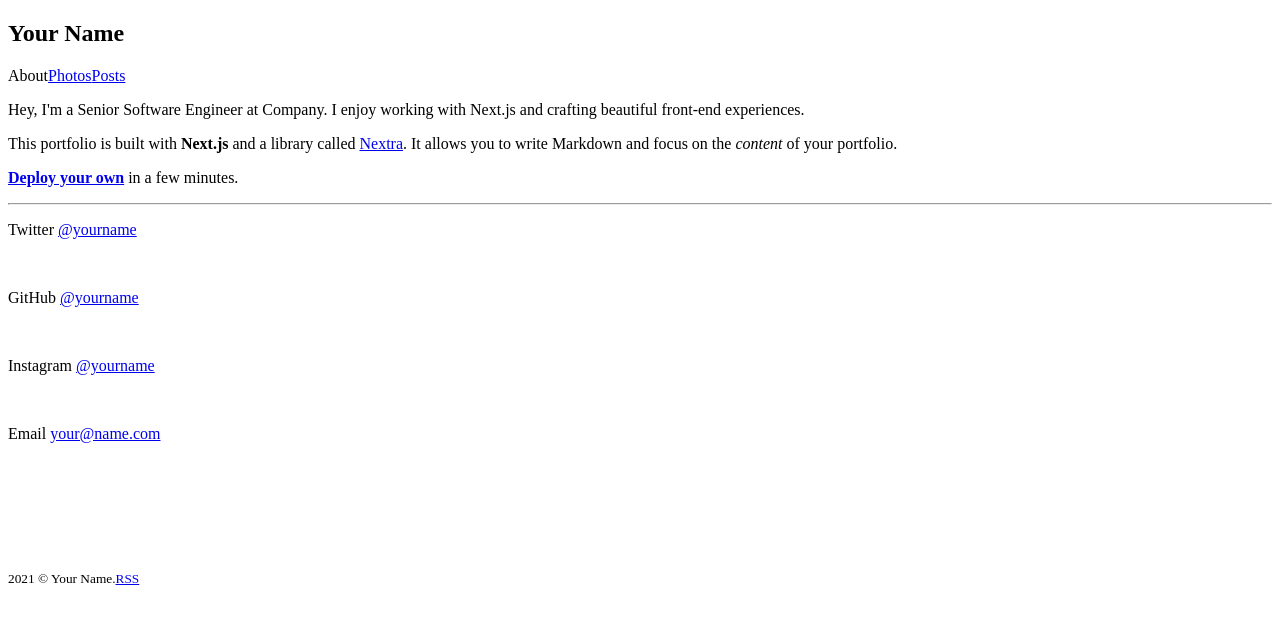
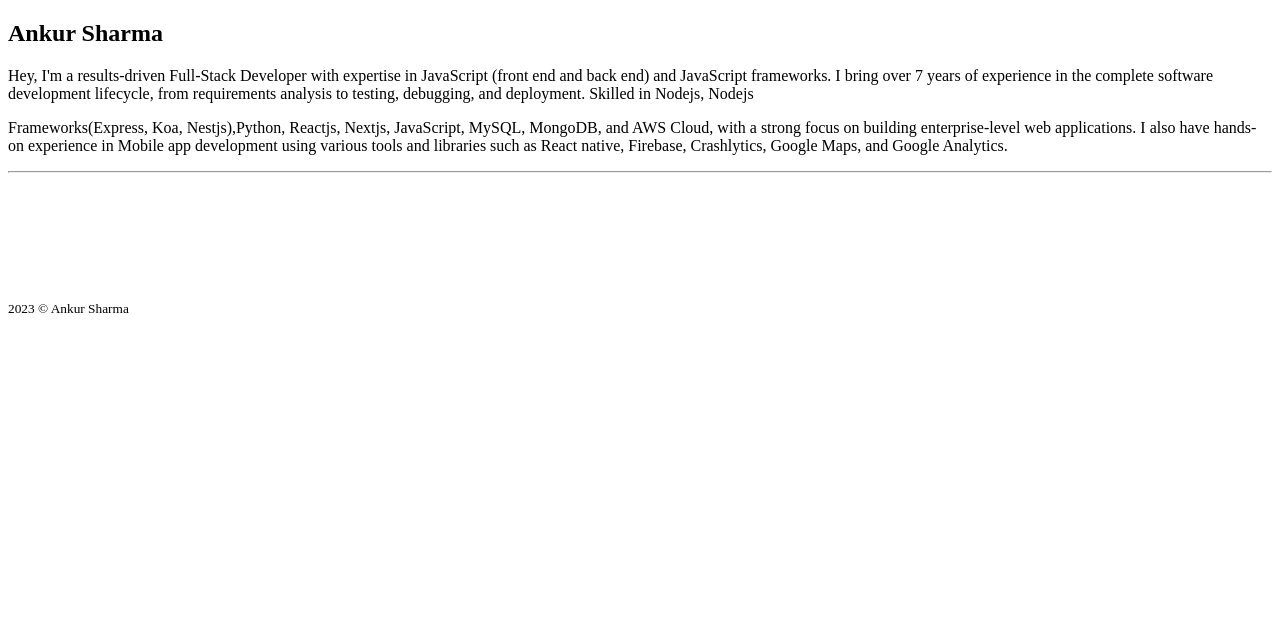
Before and after one commit to a4abs/a4abs.github.io, a plain HTML site: page index.html in a window 1280 px wide. Drawn offline with Linux system fonts and the light colour scheme.

Commit message:
:zap: updated profile

```diff
--- a/index.html
+++ b/index.html
@@ -13,27 +13,14 @@
       <link rel="preload" href="/styles/main.css" as="style"/>
    </head>
    <body>
-      <div id="__next">
+      <div >
          <article class="container prose prose-sm md:prose">
-            <h1>Your Name</h1>
-            <div class="nav-line"><span class="nav-link">About</span><a class="nav-link" href="/photos">Photos</a><a class="nav-link" href="/posts">Posts</a></div>
-            <p>Hey, I&#x27;m a Senior Software Engineer at Company. I enjoy working with Next.js and crafting beautiful front-end experiences.</p>
-            <p>This portfolio is built with <strong>Next.js</strong> and a library called <a target="_blank" rel="noopener" href="https://nextra.vercel.app/">Nextra</a>. It allows you to write Markdown and focus on the <em>content</em> of your portfolio.</p>
-            <p><a target="_blank" rel="noopener" href="https://vercel.com/new/git/external?repository-url=https://github.com/vercel-solutions/nextjs-portfolio-starter&amp;project-name=portfolio&amp;repository-name=portfolio"><strong>Deploy your own</strong></a> in a few minutes.</p>
+            <h1>Ankur Sharma</h1>
+            <p>Hey, I&#x27;m a results-driven Full-Stack Developer with expertise in JavaScript (front end and back end) and JavaScript frameworks. I bring over 7 years of experience in the complete software development lifecycle, from requirements analysis to testing, debugging, and deployment. Skilled in Nodejs, Nodejs </p>
+            <p>Frameworks(Express, Koa, Nestjs),Python, Reactjs, Nextjs, JavaScript, MySQL, MongoDB, and AWS Cloud, with a strong focus on building enterprise-level web applications. I also have hands-on experience in Mobile app development using various tools and libraries such as React native, Firebase, Crashlytics, Google Maps, and Google Analytics.</p>
             <hr/>
-            <div>
-               <p>Twitter <a target="_blank" rel="noopener" href="https://twitter.com/yourname">@yourname</a></p>
-               <br/>
-               <p>GitHub <a target="_blank" rel="noopener" href="https://github.com/yourname">@yourname</a></p>
-               <br/>
-               <p>Instagram <a target="_blank" rel="noopener" href="https://instagram.com/yourname">@yourname</a></p>
-               <br/>
-               <p>Email <a href="mailto:your@name.com">your@name.com</a></p>
-            </div>
-            <ul></ul>
-            <small style="display:block;margin-top:8rem" class="jsx-791102496"><time class="jsx-791102496">2021</time> © Your Name.<a href="/feed.xml" class="jsx-791102496">RSS</a></small>
+            <small style="display:block;margin-top:8rem" class="jsx-791102496"><time class="jsx-791102496">2023</time> © Ankur Sharma</small>
          </article>
       </div>
-      <script id="__NEXT_DATA__" type="application/json">{"props":{"pageProps":{}},"page":"/","query":{},"buildId":"qgp8tcuzlhFDSwoCG_rT2","nextExport":true,"autoExport":true,"isFallback":false,"scriptLoader":[]}</script>
    </body>
 </html>
```
